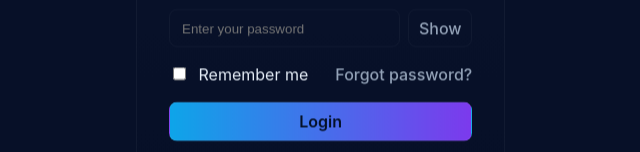
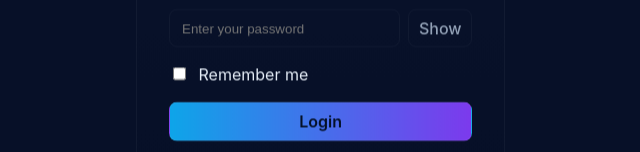
Before and after one commit to SonuuChowdhury/Apni-Sec, a React (Vite) app in the folder Frontend/: page /login in a window 1280 px wide. Shown: the part 420-572 px from the top of the page, without its empty margins (319-959 px from the left). Built offline with nearby package versions, Linux system fonts and the light colour scheme.

Commit message:
Minor changes

```diff
--- a/Frontend/src/Pages/Log in/LogIn.tsx
+++ b/Frontend/src/Pages/Log in/LogIn.tsx
@@ -87,7 +87,6 @@ export default function LogIn(){
                             <label className="remember">
                                 <input type="checkbox" checked={remember} onChange={e=>setRemember(e.target.checked)} /> Remember me
                             </label>
-                            <Link to="/" className="forgot">Forgot password?</Link>
                         </div>
 
                         <div className="form-row">
```
